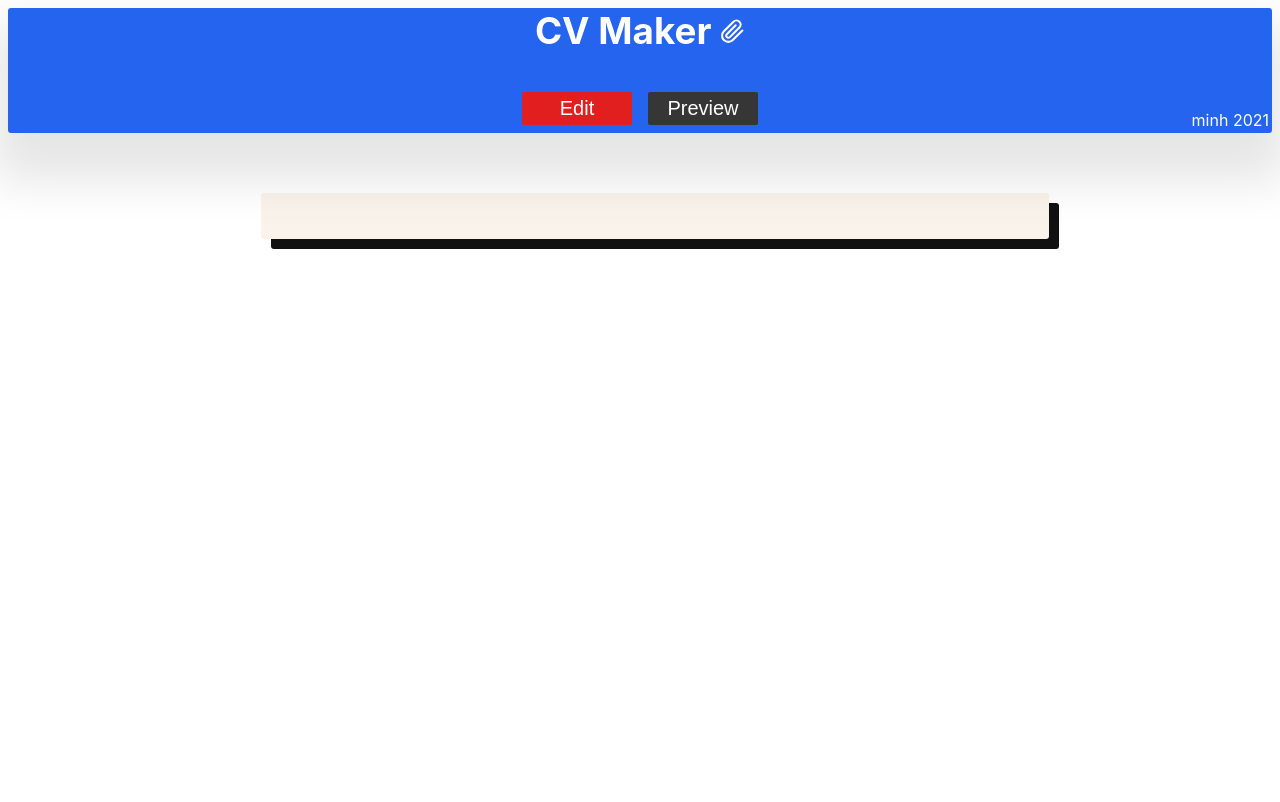
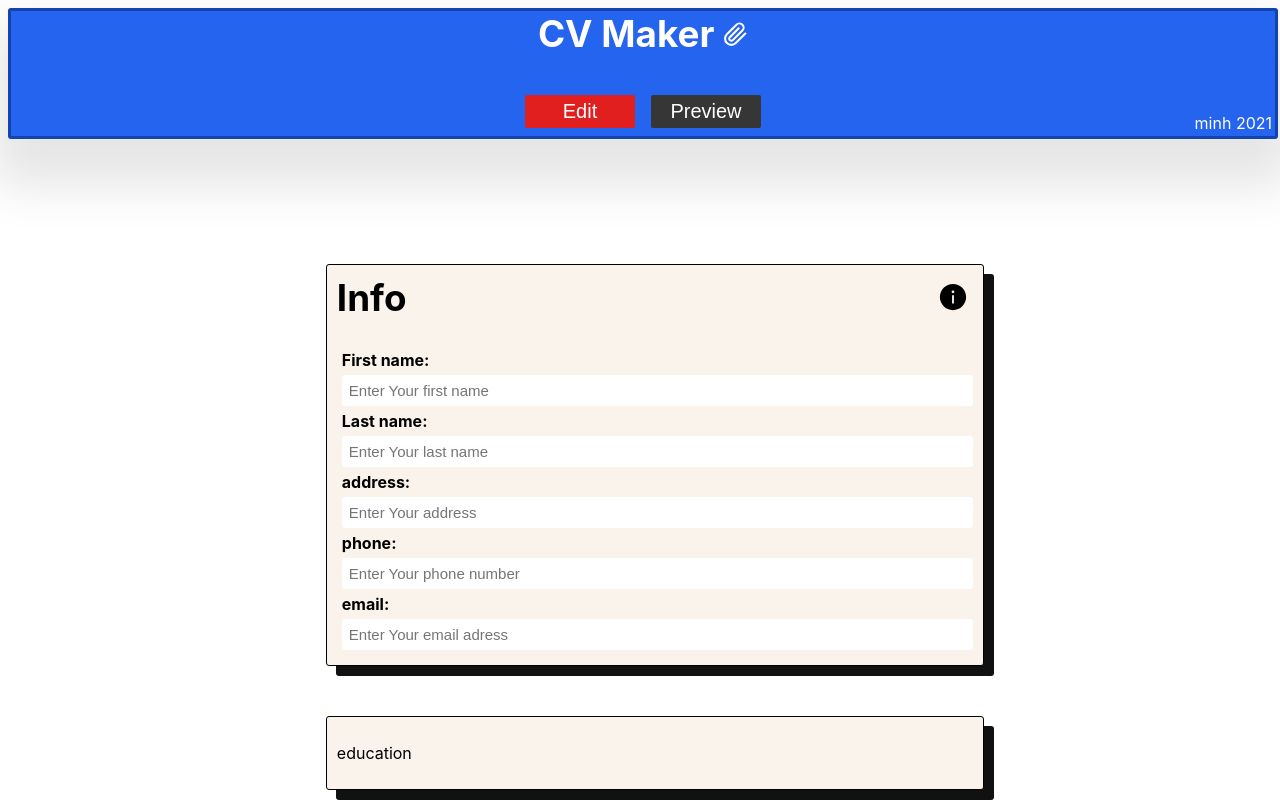
Before and after one commit to minho-sama/CV-maker, a React (Create React App) app in the folder files/: page / in a window 1280 px wide. Shown: the top 802 px of the page. Built offline with nearby package versions, Linux system fonts and the light colour scheme.

Commit message:
basic functionality

```diff
--- a/files/src/components/App.js
+++ b/files/src/components/App.js
@@ -7,7 +7,15 @@ import Preview from './PreviewMode/Preview'
 function App() {
   //if true: edit mode, if false: preview mode
   const [mode, setMode] = useState(true)
-  console.log(mode)
+
+  //user Infos
+  const [firstName, setFirstName] = useState("")
+  const [lastName, setLastName] = useState("")
+  const [address, setAddress] = useState("")
+  const [phoneNum, setPhoneNum] = useState("")
+  const [emailAddress, setEmailAddress] = useState("")
+
+  const userInfoArr = {firstName, lastName, address, phoneNum, emailAddress}
 
   return (
     <>
@@ -15,7 +23,11 @@ function App() {
 
       <div className = "form">
 
-      { mode ? <Edit/> : <Preview/>}
+    { mode ? <Edit {...{firstName, lastName, address, phoneNum, emailAddress,
+                        setFirstName, setLastName, setAddress, setPhoneNum, setEmailAddress,}}
+              /> :
+              <Preview userInfo = {userInfoArr} />
+              }
 
       </div>
     </>
--- a/files/src/components/EditMode/Edit.js
+++ b/files/src/components/EditMode/Edit.js
@@ -1,8 +1,16 @@
+import Info from './Info/info'
+import './edit-global.css'
 
-
-export function Edit () {
+export function Edit (infoProps) {
 return (
-    <p></p>
+    <>
+    <article>
+        <Info infoProps = {infoProps}/>
+    </article>
+    <article><p>education</p></article>
+    <article><p>work</p></article>
+    <article><p>skills</p></article>
+    </>
 )
 
 }
--- /dev/null
+++ b/files/src/components/EditMode/Info/info.js
@@ -0,0 +1,30 @@
+import {AiFillInfoCircle} from 'react-icons/ai'
+
+export function Info({infoProps}) {
+
+const {firstName, setFirstName, lastName, setLastName, address, setAddress, phoneNum, setPhoneNum, emailAddress, setEmailAddress} = infoProps;
+    return (
+        <section className = 'info-container'>
+            <h2>Info</h2>
+            <AiFillInfoCircle className = 'icon-userinfo' size = "30px"/>
+
+            <label>First name: </label>
+            <input type = 'text' value = {firstName} onChange = {(e) => setFirstName(e.target.value)} name = "firstName" placeholder = "Enter Your first name"/>
+
+            <label>Last name: </label>
+            <input type = 'text' value = {lastName} onChange = {(e) => setLastName(e.target.value)} name = "lastName" placeholder = "Enter Your last name"/>
+
+            <label>address: </label>
+            <input type = 'text' value = {address} onChange = {(e) => setAddress(e.target.value)} name = "address" placeholder = "Enter Your address"/>
+
+            <label> phone: </label>
+            <input type = 'number' value = {phoneNum} onChange = {(e) => setPhoneNum(e.target.value)}name = "phone" placeholder = "Enter Your phone number"/>
+
+            <label>email: </label>
+            <input type = 'text' value = {emailAddress} onChange = {(e) => setEmailAddress(e.target.value)} name = "email" placeholder = "Enter Your email adress"/>
+        </section>
+    )
+}
+
+
+export default Info
--- /dev/null
+++ b/files/src/components/EditMode/edit-global.css
@@ -0,0 +1,34 @@
+/*MINDEGYIK KÁRTYÁT (WORK? EDUCATION? SKILL) info.js alapján felépíteni! és ezt a csst alkalmazni rá!*/
+
+article{
+    background-color: rgb(250, 243, 235);
+    border-radius: 3px;
+    box-shadow: 10px 10px #111111;
+    border: 1px solid black;
+    padding: 10px;
+    margin: 50px;
+}
+
+section{
+    position: relative;
+}
+
+label{
+    font-weight: bold;
+    margin: 5px;
+}
+
+.info-container input{
+    width: 97%;
+    border: none;
+    border-radius: 3px;
+    padding: 7px;
+    font-size: 15px;
+    margin: 5px;
+}
+
+.icon-userinfo{
+    position: absolute;
+    top: 7px;
+    right: 5px;
+}
--- a/files/src/components/Header/header.module.css
+++ b/files/src/components/Header/header.module.css
@@ -3,9 +3,10 @@ header{
     width: 100%;
     text-align: center;
     position: relative;
-    background-color: rgb(36, 100, 238);;
+    background-color: rgb(36, 100, 238);
     border-radius: 3px;
     box-shadow: 0 2rem 3rem 1rem rgba(0, 0, 0, 0.1);
+    border: 3px solid rgb(18, 67, 175);
 }
 
 h2{
--- a/files/src/components/PreviewMode/Preview.js
+++ b/files/src/components/PreviewMode/Preview.js
@@ -1,6 +1,19 @@
-export function Preview () {
+import './preview.css'
+import {BsFillHouseFill} from 'react-icons/bs'
+import {AiFillPhone} from 'react-icons/ai'
+import {MdLocalPostOffice} from 'react-icons/md'
+
+export function Preview ({userInfo}) {
+    const {firstName, lastName, address, phoneNum, emailAddress} = userInfo
     return (
-        <div>preview mode</div>
+        <section className = 'preview-form'>
+            <p>{firstName === "" ? 'First Name' : `${firstName}`}</p>
+            <p>{lastName === "" ? 'Last Name' : `${lastName}`}</p>
+
+            <p> <BsFillHouseFill/> {address === "" ? 'address' : `${address}`}</p>
+            <p> <AiFillPhone/> {phoneNum === "" ? '00-000-000' : `${phoneNum}`}</p>
+            <p> <MdLocalPostOffice/> {emailAddress === "" ? 'email' : `${emailAddress}`}</p>
+        </section>
     )
 }
 
--- /dev/null
+++ b/files/src/components/PreviewMode/preview.css
@@ -0,0 +1,12 @@
+.preview-form{
+    margin-top: 60px;
+    margin-bottom: 20px;
+    width: 60%;
+    margin-left: 20%;
+    margin-right: 20%;
+    padding: 15px;
+    background-color: rgb(250, 243, 235);
+    border-radius: 3px;
+    box-shadow: 10px 10px #111111;
+    border: 1px solid black;
+}
--- a/files/src/index.css
+++ b/files/src/index.css
@@ -23,11 +23,13 @@ code {
 
 .form{
   margin-top: 60px;
+  margin-bottom: 20px;
   width: 60%;
   margin-left: 20%;
   margin-right: 20%;
   padding: 15px;
-  background-color: rgb(250, 243, 235);
+  /* background-color: rgb(250, 243, 235);
   border-radius: 3px;
   box-shadow: 10px 10px #111111;
+  border: 1px solid black; */
 }
```
Also changed, not shown: files/src/components/EditMode/Work/NOTES.txt (added), 1 other file (tests, documents, lock files or other folders).
